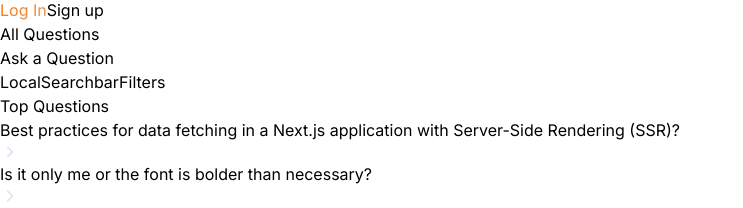
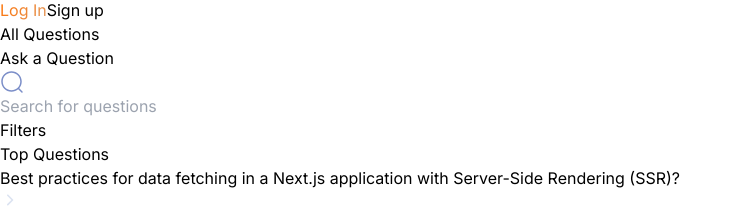
Before and after one commit to akahlouts/stack_overflow_clone, a Next.js app: page / in a window 1280 px wide. Shown: the part 485-693 px from the top of the page, without its empty margins (0-743 px from the left). Built offline with nearby package versions, Linux system fonts and the light colour scheme; no server answers.

Commit message:
Implement LocalSearchBar UI.

```diff
--- a/app/(root)/(home)/page.tsx
+++ b/app/(root)/(home)/page.tsx
@@ -1,6 +1,7 @@
 import Link from "next/link";
 
 import { Button } from "@/components/ui/button";
+import LocalSearchbar from "@/components/shared/search/LocalSearchbar";
 
 export default function Home() {
   return (
@@ -16,7 +17,13 @@
       </div>
 
       <div className="mt-11 flex justify-between gap-5 max-sm:flex-col sm:items-center">
-        LocalSearchbar
+        <LocalSearchbar
+          route="/"
+          iconPosition="left"
+          imgSrc="/assets/icons/search.svg"
+          placeholder="Search for questions"
+          otherClasses="flex-1"
+        />
         {/*  */}
         Filters
       </div>
--- /dev/null
+++ b/components/shared/search/LocalSearchbar.tsx
@@ -0,0 +1,57 @@
+"use client";
+
+import Image from "next/image";
+
+import { Input } from "@/components/ui/input";
+
+interface CustomInputProps {
+  route: string;
+  iconPosition: string;
+  imgSrc: string;
+  placeholder: string;
+  otherClasses?: string;
+}
+
+const LocalSearchbar = ({
+  route,
+  iconPosition,
+  imgSrc,
+  placeholder,
+  otherClasses,
+}: CustomInputProps) => {
+  return (
+    <div
+      className={`background-light800_darkgradient flex min-h-[56px] grow items-center gap-4 rounded-[10px] px-4 ${otherClasses}`}
+    >
+      {iconPosition === "left" && (
+        <Image
+          src={imgSrc}
+          alt="search icon"
+          width={24}
+          height={24}
+          className="cursor-pointer"
+        />
+      )}
+
+      <Input
+        type="text"
+        placeholder={placeholder}
+        value=""
+        onChange={() => {}}
+        className="paragraph-regular no-focus placeholder background-light800_darkgradient border-none shadow-none outline-none"
+      />
+
+      {iconPosition === "right" && (
+        <Image
+          src={imgSrc}
+          alt="search icon"
+          width={24}
+          height={24}
+          className="cursor-pointer"
+        />
+      )}
+    </div>
+  );
+};
+
+export default LocalSearchbar;
```
